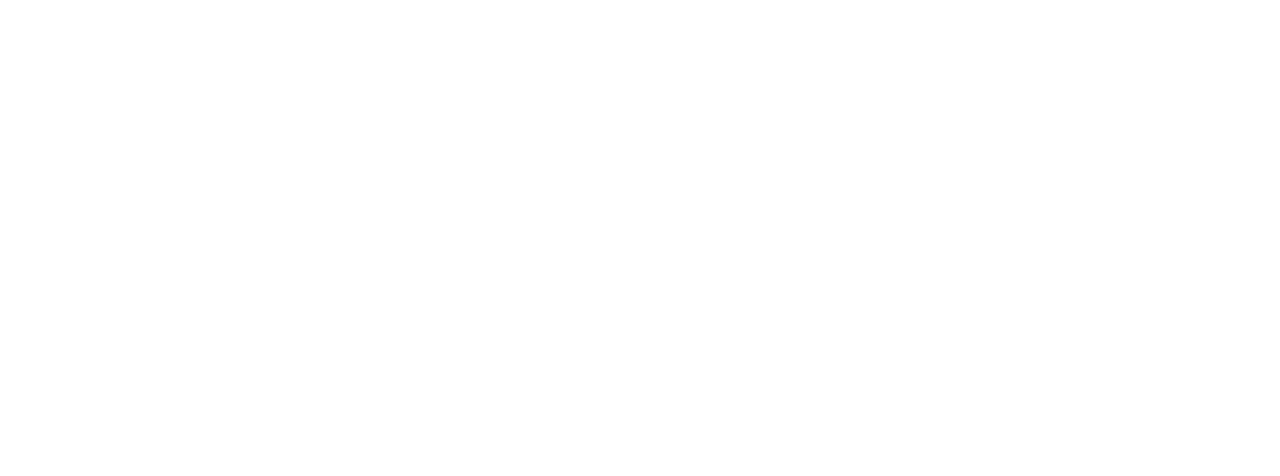
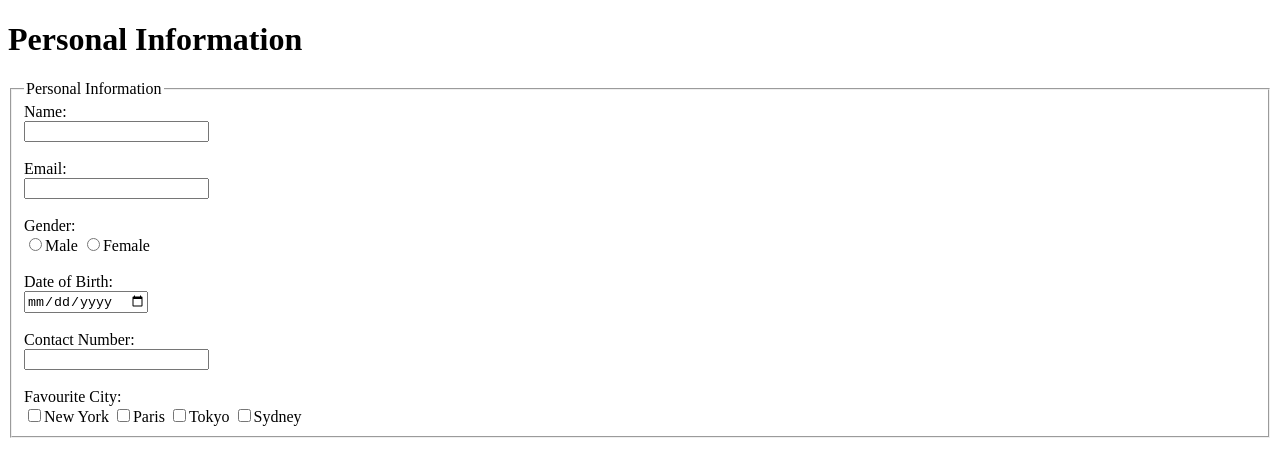
Before and after one commit to surt1yo/html, a plain HTML site: page html/html6/afterclass.html in a window 1280 px wide. Drawn offline with Linux system fonts and the light colour scheme.

Commit message:
initial commit

```diff
--- a/html/html6/afterclass.html
+++ b/html/html6/afterclass.html
@@ -3,3 +3,55 @@
     fields to your registration form which
     you have created in the classroom activity.
                                                 -->
+<!DOCTYPE html>
+<html lang="en">
+    <head>
+        <title>Personal Information</title>
+    </head>
+    <body>
+        <h1>Personal Information</h1>
+        <form>
+            <fieldset>
+                <legend>Personal Information</legend>
+
+                <label for="name">Name:</label>
+                <br>
+                <input type="text" id="name" name="name" required>
+                <br><br>
+
+
+                <label for="email">Email:</label>
+                <br>
+                <input type="email" id="email" name="email" required>
+                <br><br>
+
+
+                <label for="gender">Gender:</label>
+                <br>
+                <input type="radio" id="male" name="gender">Male
+                <input type="radio" id="female" name="gender">Female
+                <br><br>
+
+
+                <label for="birthdate">Date of Birth:</label>
+                <br>
+                <input type="date" id="birthdate" name="birthdate" required>
+                <br><br>
+
+
+                <label for="contact">Contact Number:</label>
+                <br>
+                <input type="tel" id="contact" name="contact" required>
+                <br><br>
+
+
+                <label for="city">Favourite City:</label>
+                <br>
+                <input type="checkbox" id="city" name="city" value="New York">New York
+                <input type="checkbox" id="city" name="city" value="Paris">Paris
+                <input type="checkbox" id="city" name="city" value="Tokyo">Tokyo
+                <input type="checkbox" id="city" name="city" value="Sydney">Sydney
+            </fieldset>
+        </form>
+    </body>
+</html>
```
